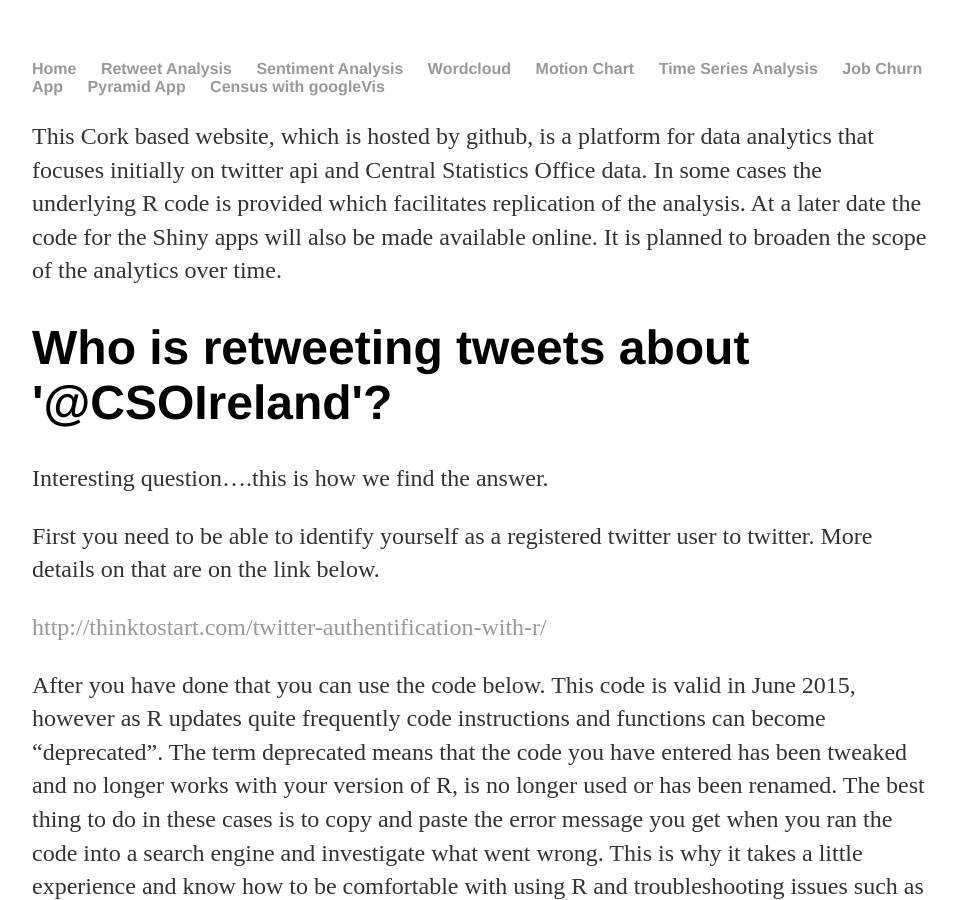
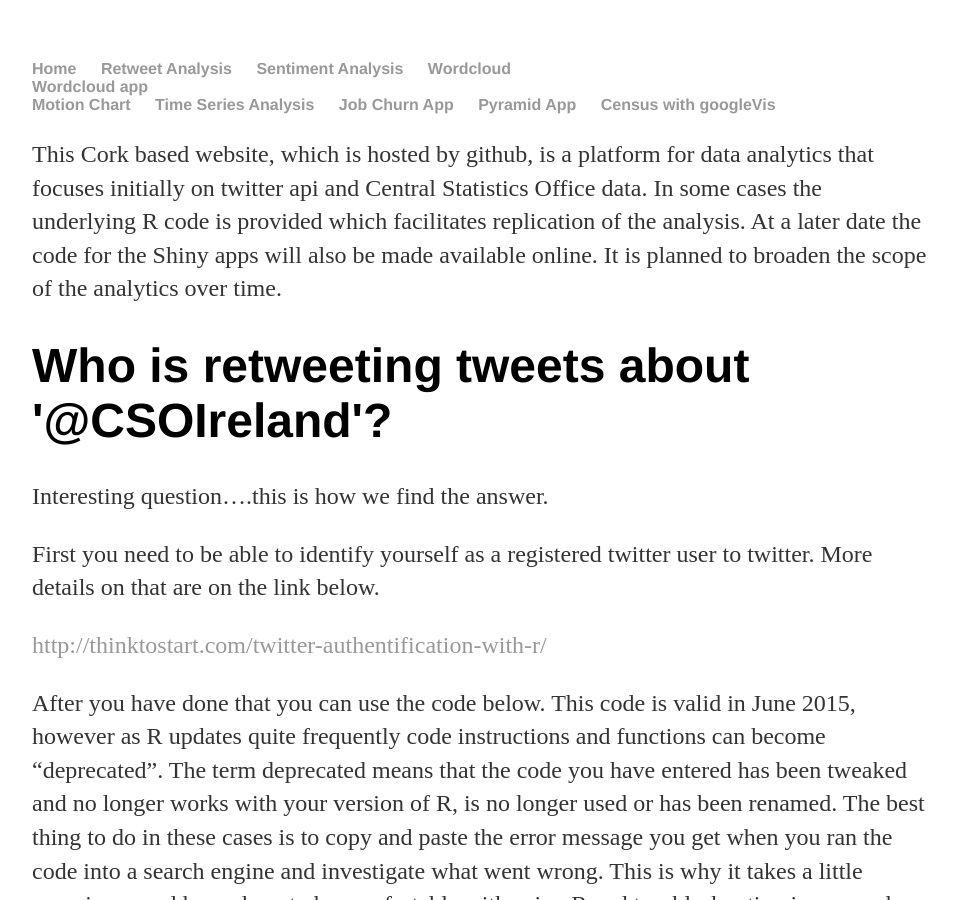
Before and after one commit to CorkDataAnalytics/CorkDataAnalytics.github.io, a Jekyll site: the page built from index.html, in a window 1280 px wide and 900 px high. Shown: the whole window, without its empty margins (160-1117 px from the left). Built offline with Jekyll 4.4.1, drawn with Linux system fonts in a browser that asks for light colours; comment, search, counter and statistics services are not loaded.

Commit message:
Update default.html

```diff
--- a/_layouts/default.html
+++ b/_layouts/default.html
@@ -30,6 +30,10 @@
         		<li><a href="/retweets">Retweet Analysis</a></li>
         		<li><a href="/SentimentAnalysis">Sentiment Analysis</a></li>
         		<li><a href="/Wordcloud">Wordcloud</a></li>
+                <ul id="subnav">
+                      <li><a href="/Wordcloudapp">Wordcloud app</a></li>
+                </ul>
+
                         <li><a href="/Motion">Motion Chart</a></li>
                         <li><a href="/timeseries">Time Series Analysis</a></li>
                         <li><a href="/JobChurnAnalysis">Job Churn App</a></li>
```
